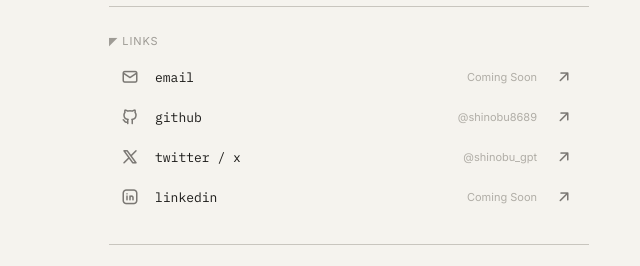
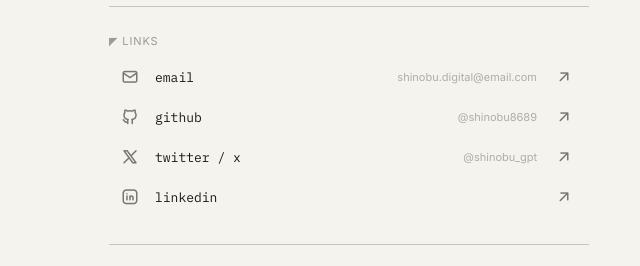
Before and after one commit to shinobu8689/shinobu8689.github.io, a plain HTML site: page contact.html in a window 1280 px wide. Shown: the part 333-599 px from the top of the page, 315-955 px from the left. Drawn offline with Linux system fonts and the light colour scheme.

Commit message:
updated contacts

```diff
--- a/contact.html
+++ b/contact.html
@@ -77,10 +77,10 @@ body.dark #resp-text{color:#5C5A56;}
       <div style="display:flex;flex-direction:column;gap:10px;">
         <div class="section-label" id="lbl-links">◤ links</div>
         <div class="social-list">
-          <a class="social-item" href="mailto:your@email.com">
+          <a class="social-item" href="mailto:shinobu.digital@email.com">
             <i class="ti ti-mail"></i>
             <span class="social-name">email</span>
-            <span class="social-handle">Coming Soon</span>
+            <span class="social-handle">shinobu.digital@email.com</span>
             <i class="ti ti-arrow-up-right social-arrow"></i>
           </a>
           <a class="social-item" href="https://github.com/shinobu8689" target="_blank">
@@ -95,10 +95,10 @@ body.dark #resp-text{color:#5C5A56;}
             <span class="social-handle">@shinobu_gpt</span>
             <i class="ti ti-arrow-up-right social-arrow"></i>
           </a>
-          <a class="social-item" href="#" target="_blank">
+          <a class="social-item" href="https://www.linkedin.com/in/cyrus-lo-4a549a328/" target="_blank">
             <i class="ti ti-brand-linkedin"></i>
             <span class="social-name">linkedin</span>
-            <span class="social-handle">Coming Soon</span>
+            <span class="social-handle"></span>
             <i class="ti ti-arrow-up-right social-arrow"></i>
           </a>
         </div>
```
